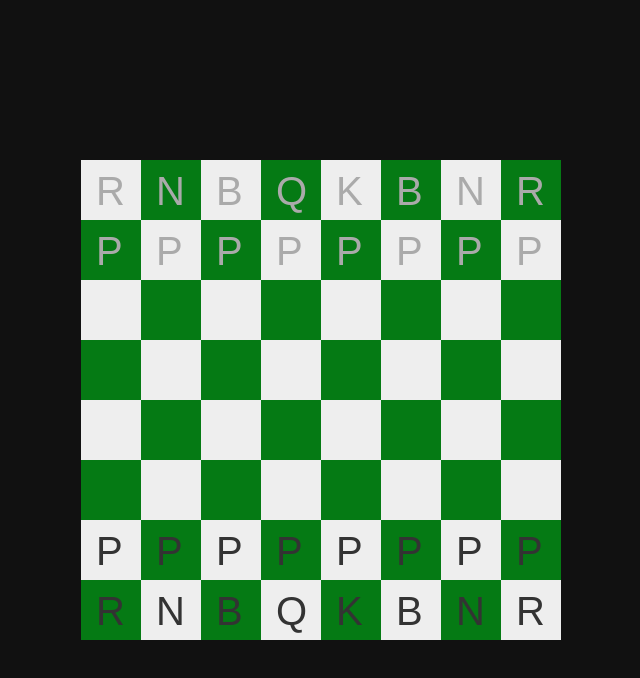
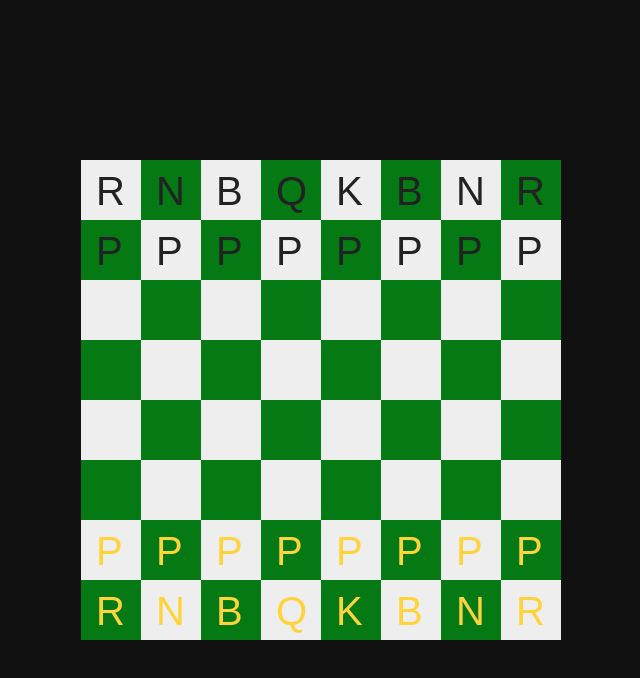
Before and after one commit to dogprogrammer1/engine, a website built with Vite: page index.html in a window 1280 px wide. Shown: the whole page, without its empty margins (319-959 px from the left). Built offline with nearby package versions, Linux system fonts and the light colour scheme.

Commit message:
fix: extract hardcoded values in 2drenderer to consts to fix logic

```diff
--- a/main.js
+++ b/main.js
@@ -1,5 +1,5 @@
 import Game from "./game.js";
-import Renderer3D from "./renderer/3render.js";
+import Renderer3D from "./renderer/3drenderer.js";
 
 const canvas = document.getElementById("canvas");
 const renderer = new Renderer3D(canvas);
--- /dev/null
+++ b/renderer/2drenderer.js
@@ -0,0 +1,71 @@
+import {
+    BOARD_SIZE,
+    CANVAS_SIZE,
+    PIECE_FONT,
+    PIECE_OFFSET_X,
+    PIECE_OFFSET_Y,
+    PIECE_SYMBOLS,
+    SQUARE_SIZE
+} from "../ui-constants.js";
+
+const WHITE = 0;
+
+const LIGHT_SQUARE_COLOR = "#eee";
+const DARK_SQUARE_COLOR = "#057a14";
+const SELECTED_SQUARE_COLOR = "rgb(84, 96, 223)";
+const WHITE_PIECE_COLOR = "#ffd43a";
+const BLACK_PIECE_COLOR = "#222";
+
+export default class Renderer {
+    constructor(canvas) {
+        this.canvas = canvas;
+        this.ctx = canvas.getContext("2d");
+
+        this.canvas.height = CANVAS_SIZE;
+        this.canvas.width = CANVAS_SIZE;
+    }
+
+    draw(board, selection) {
+        this.drawBoard(selection);
+        this.drawPieces(board);
+    }
+
+    drawBoard(selection) {
+        for (let y = 0; y < BOARD_SIZE; y++) {
+            for (let x = 0; x < BOARD_SIZE; x++) {
+                this.ctx.fillStyle = this.getSquareColor(x, y, selection);
+                this.ctx.fillRect(
+                    x * SQUARE_SIZE,
+                    y * SQUARE_SIZE,
+                    SQUARE_SIZE,
+                    SQUARE_SIZE
+                );
+            }
+        }
+    }
+
+    drawPieces(board) {
+        this.ctx.font = PIECE_FONT;
+
+        for (const piece of board.getPieces()) {
+            this.ctx.fillStyle = piece.color === WHITE
+                ? WHITE_PIECE_COLOR
+                : BLACK_PIECE_COLOR;
+            this.ctx.fillText(
+                PIECE_SYMBOLS[piece.type],
+                piece.x * SQUARE_SIZE + PIECE_OFFSET_X,
+                piece.y * SQUARE_SIZE + PIECE_OFFSET_Y
+            );
+        }
+    }
+
+    getSquareColor(x, y, selection) {
+        if (selection.selected && x === selection.x && y === selection.y) {
+            return SELECTED_SQUARE_COLOR;
+        }
+
+        return (x + y) % 2 === 0
+            ? LIGHT_SQUARE_COLOR
+            : DARK_SQUARE_COLOR;
+    }
+}
--- a/renderer/renderer.js
+++ /dev/null
@@ -1,45 +0,0 @@
-import {
-    BOARD_SIZE,
-    CANVAS_SIZE,
-    PIECE_FONT,
-    PIECE_OFFSET_X,
-    PIECE_OFFSET_Y,
-    PIECE_SYMBOLS,
-    SQUARE_SIZE
-} from "../ui-constants.js";
-
-export default class Renderer {
-    constructor(canvas) {
-        this.canvas = canvas;
-        this.ctx = canvas.getContext("2d");
-
-        canvas.height = CANVAS_SIZE;
-        canvas.width = CANVAS_SIZE;
-    }
-
-    draw(board, selection) {
-        for(let y=0;y<BOARD_SIZE;y++){
-            for(let x=0;x<BOARD_SIZE;x++){
-                this.ctx.fillStyle = (x+y)%2===0 ? "#eee" : "#057a14";
-                if(selection.selected && x===selection.x && y===selection.y){
-                    this.ctx.fillStyle = "rgb(84, 96, 223)";
-                }
-                this.ctx.fillRect(x * SQUARE_SIZE, y * SQUARE_SIZE, SQUARE_SIZE, SQUARE_SIZE);
-            }
-        }
-
-        this.drawPieces(board);
-    }
-
-    drawPieces(board) {
-        for(const piece of board.getPieces()){
-            this.ctx.fillStyle = piece.color===0 ? "#333" : "#aaa";
-            this.ctx.font = PIECE_FONT;
-            this.ctx.fillText(
-                PIECE_SYMBOLS[piece.type],
-                piece.x * SQUARE_SIZE + PIECE_OFFSET_X,
-                piece.y * SQUARE_SIZE + PIECE_OFFSET_Y
-            );
-        }
-    }
-}
```
Also changed, not shown: index.html (+1 -1 lines), dist/assets/index-CC6xR_eI.js (added), dist/index.html (added), renderer/3drenderer.js (renamed from renderer/3render.js).
